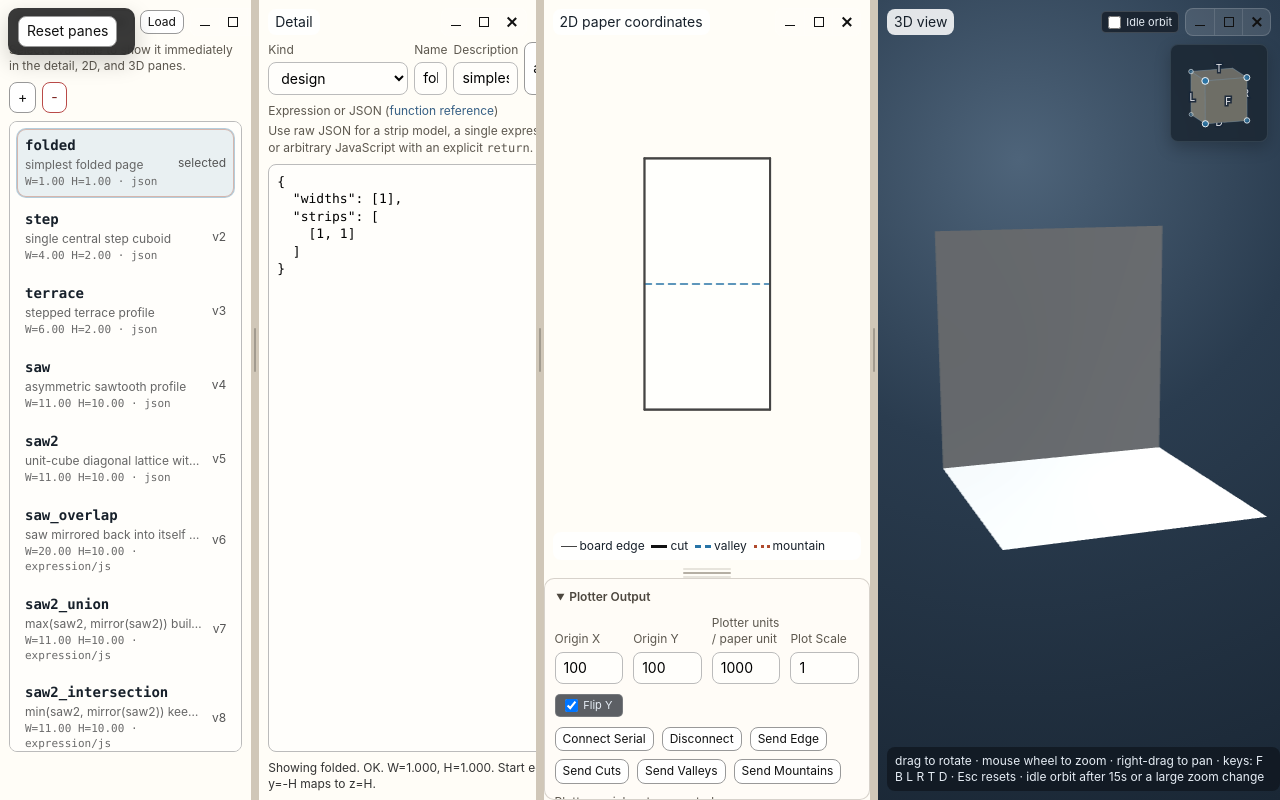
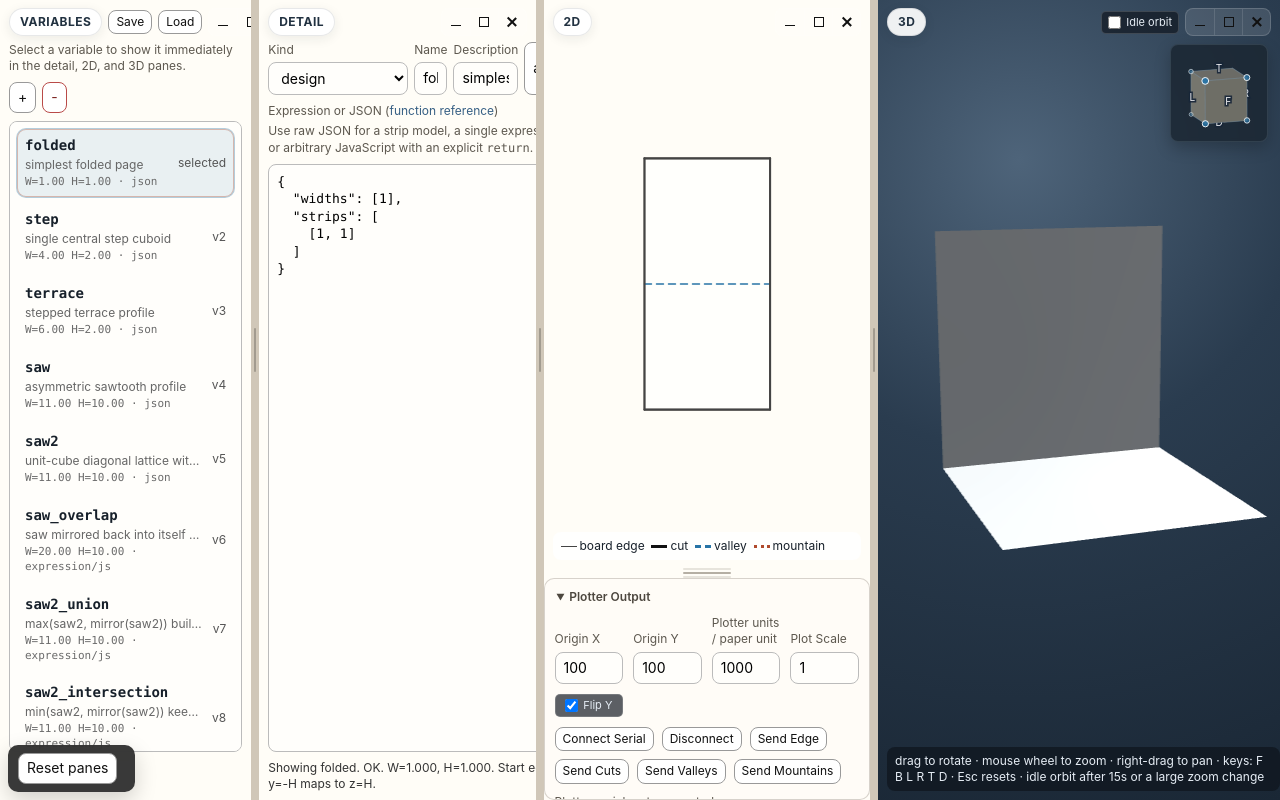
Before and after one commit to AlboSoc/popup, a website: page app_v2/index.html in a window 1280 px wide. Drawn offline with Linux system fonts and the light colour scheme.

Commit message:
Refine pane headings and move the overlay menu
Move the floating pane menu to the bottom-left corner so it interferes less with the workspace, shorten the pane titles to Variables, Detail, 2D, and 3D, and give the title chips a more deliberate shared emphasis.

```diff
--- a/app_v2/css/app.css
+++ b/app_v2/css/app.css
@@ -26,7 +26,7 @@ body {
 
 #menuOverlay {
   position: absolute;
-  top: 8px;
+  bottom: 8px;
   left: 8px;
   z-index: 40;
   display: flex;
@@ -113,9 +113,16 @@ button.small {
 }
 
 .titleText {
-  padding: 4px 7px;
-  border-radius: 8px;
-  background: rgba(255, 255, 255, 0.86);
+  padding: 5px 10px;
+  border-radius: 999px;
+  background: rgba(255, 255, 255, 0.92);
+  border: 1px solid rgba(23, 32, 42, 0.1);
+  box-shadow: 0 3px 12px rgba(23, 32, 42, 0.08);
+  font-size: 12px;
+  font-weight: 700;
+  letter-spacing: 0.04em;
+  text-transform: uppercase;
+  color: #213140;
 }
 
 .titleActions {
@@ -854,7 +861,8 @@ body[data-view-theme="dark-webgl"] #viewCube {
 
 @media (max-width: 950px) {
   #menuOverlay {
-    right: 8px;
+    top: auto;
+    right: auto;
     width: auto;
   }
 
--- a/app_v2/index.html
+++ b/app_v2/index.html
@@ -167,7 +167,7 @@
 
     <section class="pane" id="panePattern">
       <div class="title">
-        <div class="titleText">2D paper coordinates</div>
+        <div class="titleText">2D</div>
         <div class="titleActions">
           <div class="paneWindowControls">
             <button type="button" class="paneWindowButton" data-pane-action="minimize" data-pane-id="panePattern" aria-label="Minimize 2D pane" title="Minimize"><span class="windowIcon iconMinimize" aria-hidden="true"></span></button>
@@ -228,7 +228,7 @@
 
     <section class="pane" id="pane3d">
       <div class="title">
-        <div class="titleText">3D view</div>
+        <div class="titleText">3D</div>
         <div class="titleActions">
           <label class="idleOrbitToggle" title="Rotate the paper automatically after a few seconds without interaction">
             <input type="checkbox" id="idleOrbit">
```
